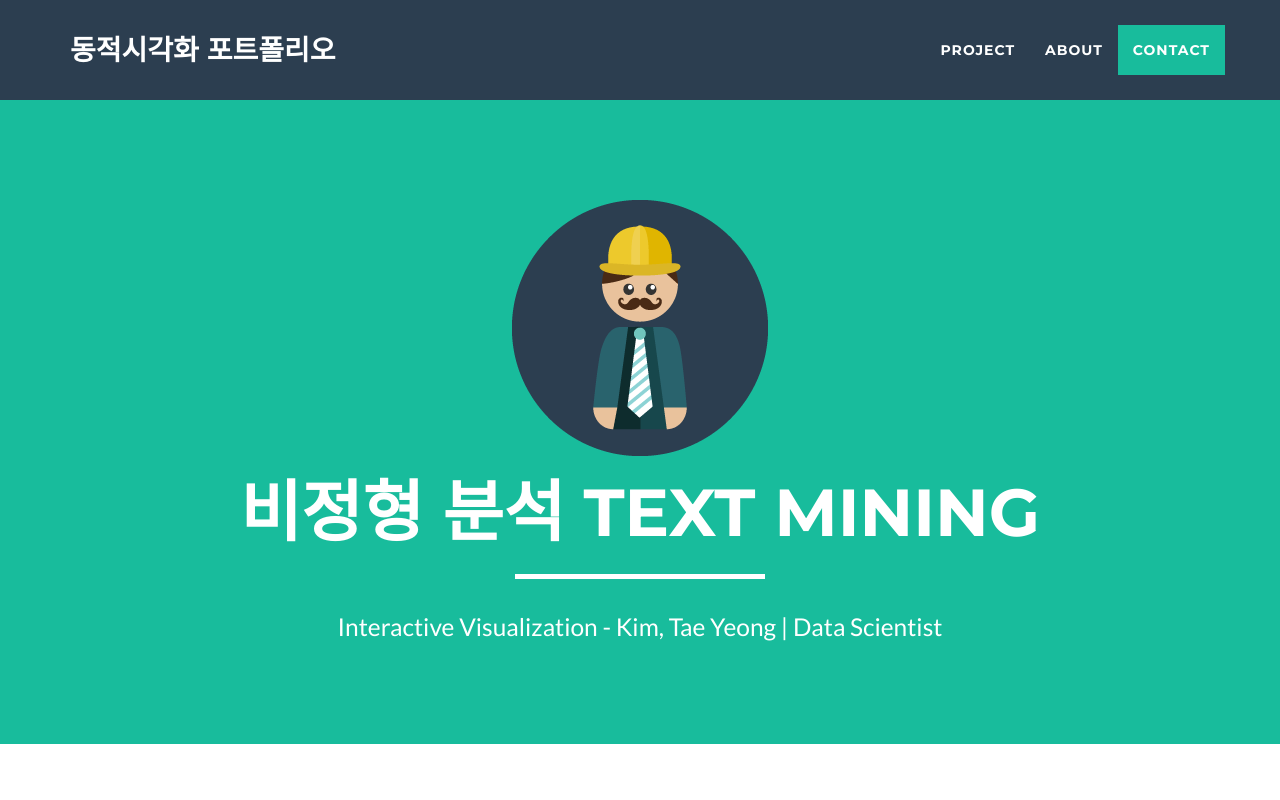
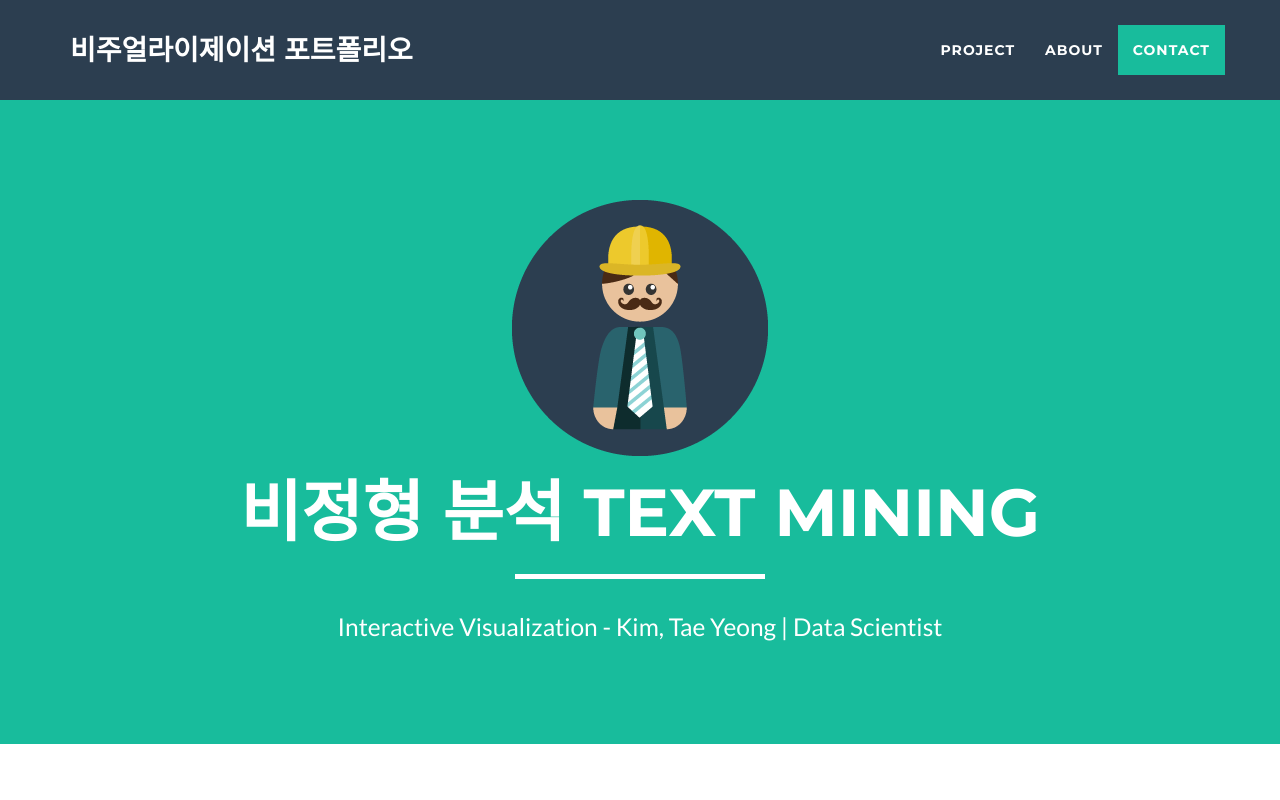
Before and after one commit to gspace1957/gspace1957.github.io, a website: page index.html in a window 1280 px wide. Shown: the top 800 px of the page. Drawn offline with nearby package versions, Linux system fonts and the light colour scheme.

Commit message:
Update index.html

```diff
--- a/index.html
+++ b/index.html
@@ -42,7 +42,7 @@
                 <button type="button" class="navbar-toggle" data-toggle="collapse" data-target="#bs-example-navbar-collapse-1">
                     <span class="sr-only">Toggle navigation</span> Menu <i class="fa fa-bars"></i>
                 </button>
-                <a class="navbar-brand" href="#page-top">동적시각화 포트폴리오</a>
+                <a class="navbar-brand" href="#page-top">비주얼라이제이션 포트폴리오</a>
             </div>
 
             <!-- Collect the nav links, forms, and other content for toggling -->
```
